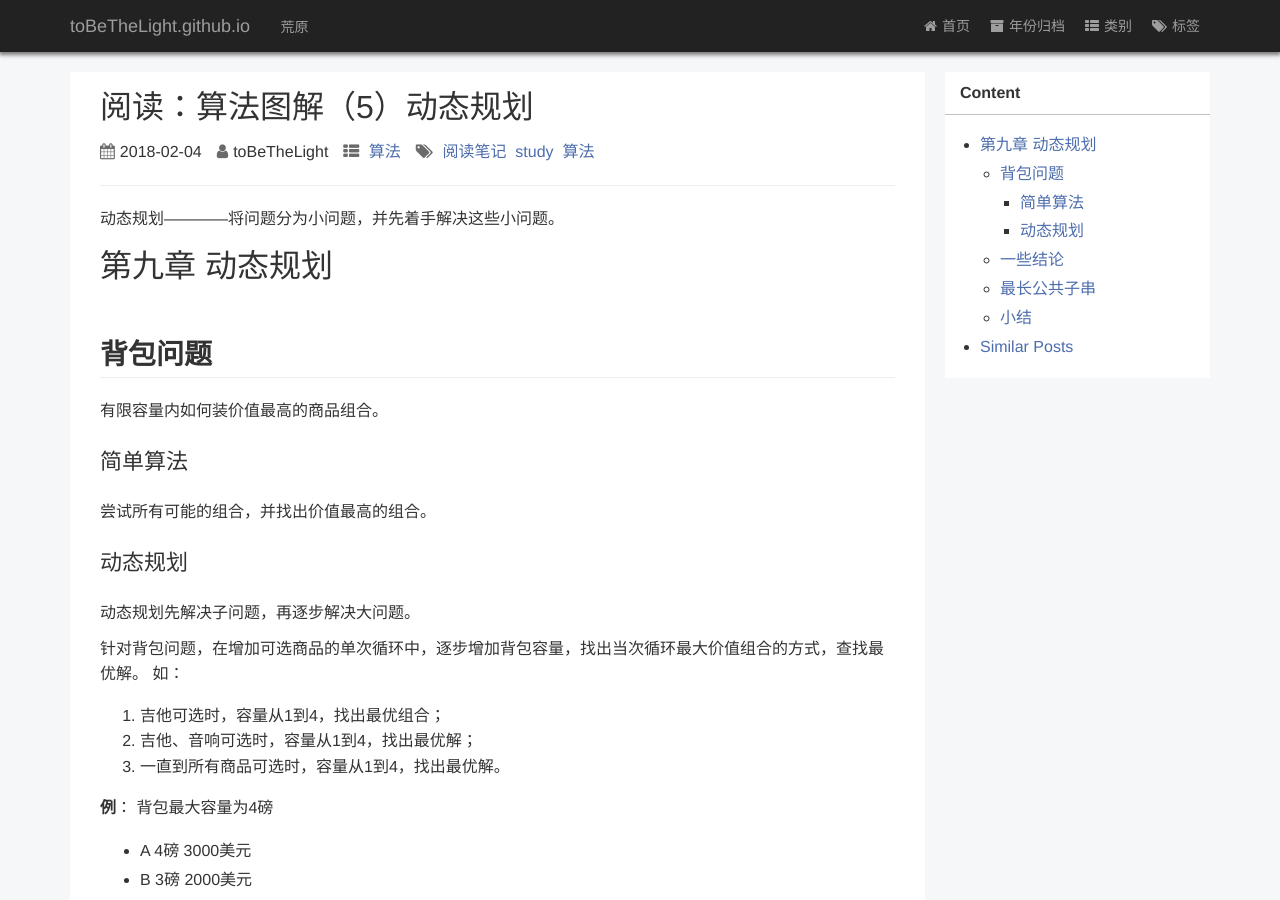
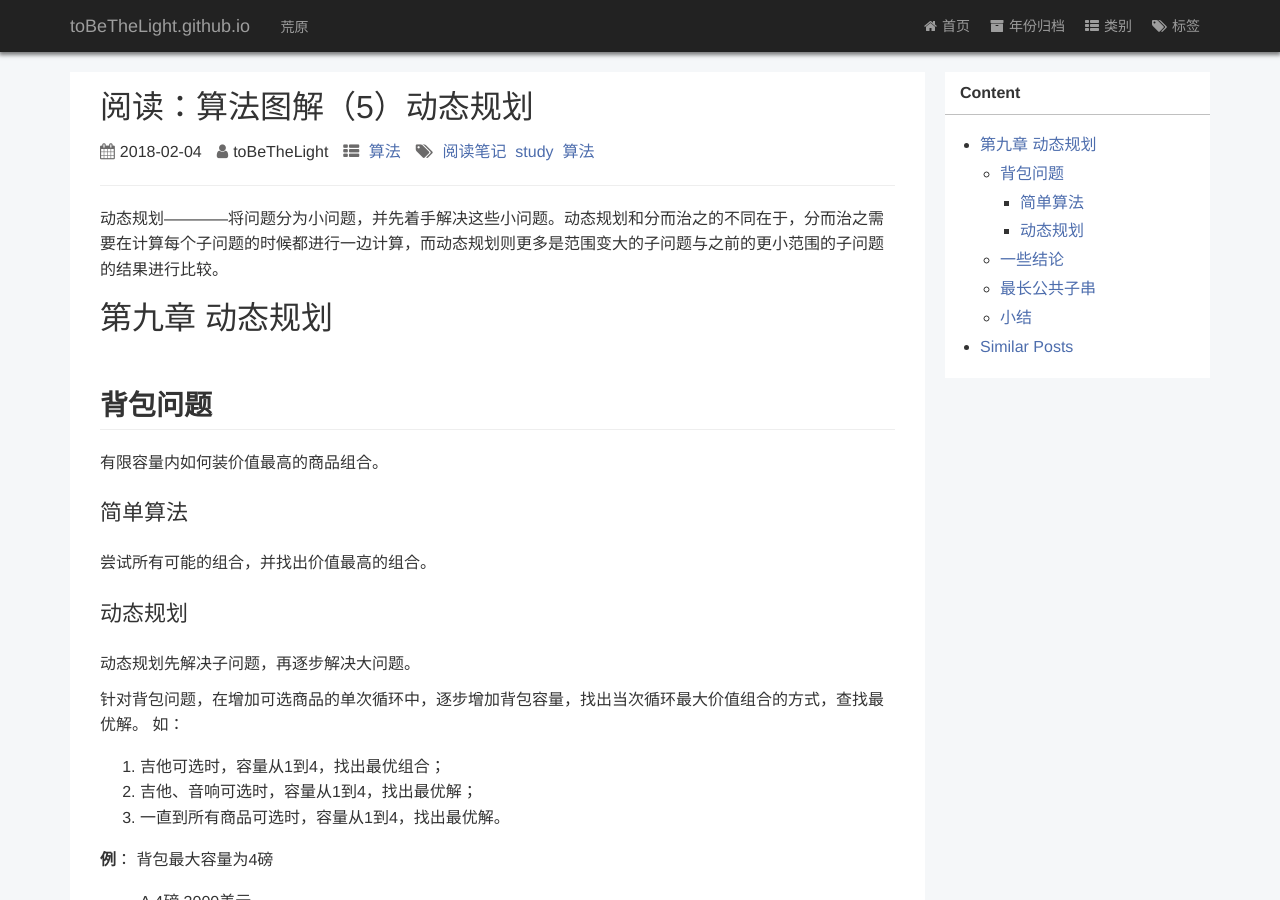
Before and after one commit to toBeTheLight/toBeTheLight.github.io, a Jekyll site: the page built from _posts/2018-02-04-算法图解5 动态规划.md, in a window 1280 px wide and 900 px high. Built offline with Jekyll 4.4.1, drawn with Linux system fonts in a browser that asks for light colours; a style sheet for code colours, icons or effects is not loaded.

Commit message:
update:增加与分而治之的区别

```diff
--- a/_posts/2018-02-04-算法图解5 动态规划.md
+++ b/_posts/2018-02-04-算法图解5 动态规划.md
@@ -8,7 +8,7 @@ author: toBeTheLight
 
 * content
 {:toc}
-动态规划————将问题分为小问题，并先着手解决这些小问题。
+动态规划————将问题分为小问题，并先着手解决这些小问题。动态规划和分而治之的不同在于，分而治之需要在计算每个子问题的时候都进行一边计算，而动态规划则更多是范围变大的子问题与之前的更小范围的子问题的结果进行比较。
 
 
 
```
